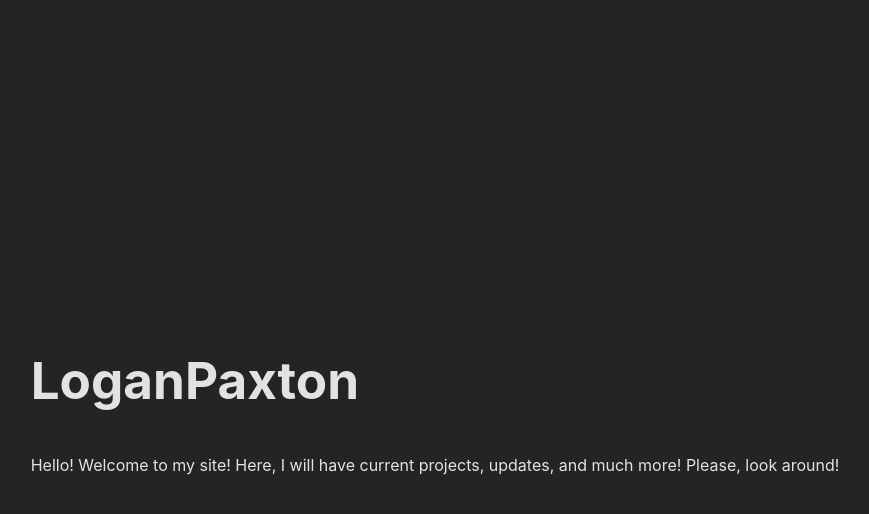
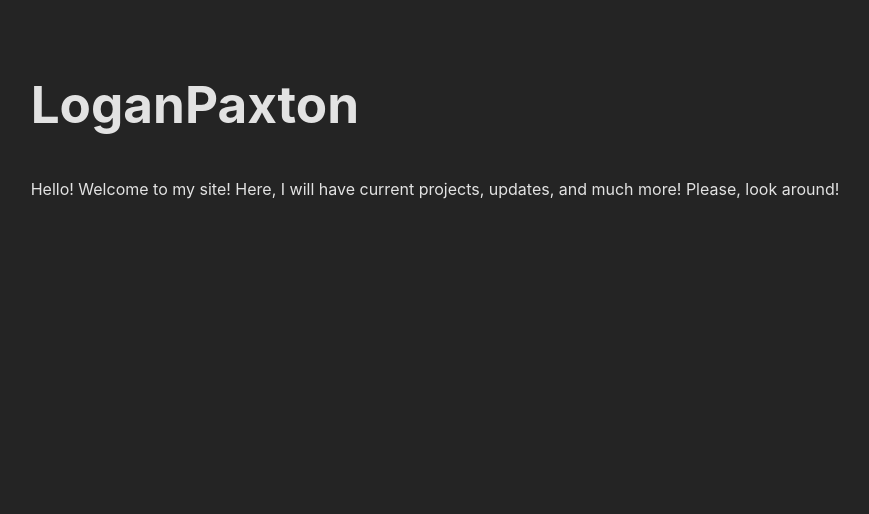
Before and after one commit to LoganPaxton/loganpaxton-vercel-vite, a Vue app: page / in a window 1280 px wide. Shown: the top 514 px of the page, without its empty margins (205-1074 px from the left). Built offline with nearby package versions, Linux system fonts and the light colour scheme.

Commit message:
Update style.css

```diff
--- a/src/style.css
+++ b/src/style.css
@@ -17,7 +17,6 @@
 body {
   margin: 0;
   display: flex;
-  place-items: center;
   min-width: 320px;
   min-height: 100vh;
 }
```
